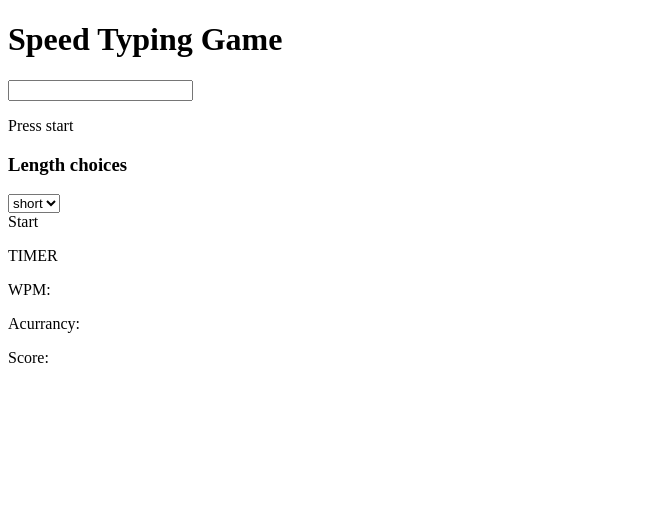
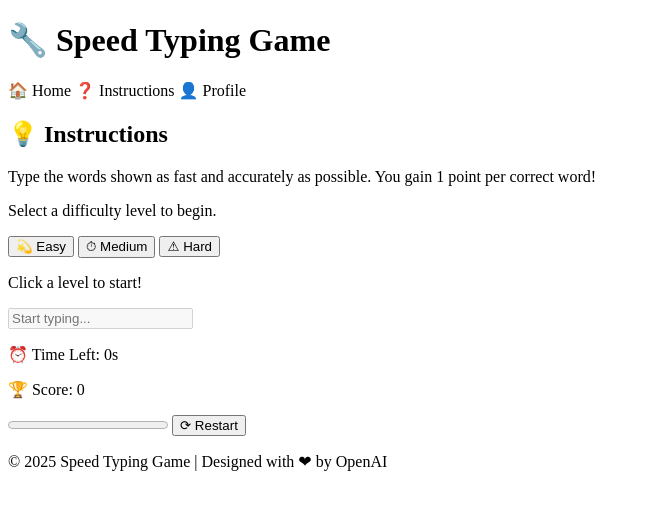
Before and after one commit to chandanapalthiya14/speed-typing-game, a plain HTML site: page index.html in a window 1280 px wide. Shown: the whole page, without its empty margins (0-650 px from the left). Drawn offline with nearby package versions, Linux system fonts and the light colour scheme.

Commit message:
Update index.html

```diff
--- a/index.html
+++ b/index.html
@@ -1,38 +1,52 @@
 <!DOCTYPE html>
 <html lang="en">
 <head>
-    <meta charset="UTF-8">
-    <meta name="viewport" content="width=device-width, initial-scale=1.0">
-    <link rel="stylesheet" href="style.css">
-    <script src="https://code.jquery.com/jquery-3.6.4.min.js"></script>
-    <title>Speed Typing Game</title>
+  <meta charset="UTF-8" />
+  <meta name="viewport" content="width=device-width, initial-scale=1.0"/>
+  <title>Speed Typing Game</title>
+  <link rel="stylesheet" href="style.css" />
 </head>
 <body>
-    <header><h1>Speed Typing Game</h1></header>
-    <section class="game">
-        <input type="text" id="text-input"></input>
-        <label id="text-displayer" for="text-input" ><p id="target-text">Press start</p></label>
+  <header>
+    <h1>&#128295; Speed Typing Game</h1> <!-- ⚙ -->
+    <nav>
+      <span>&#127968; Home</span> <!-- 🏠 -->
+      <span>&#10067; Instructions</span> <!-- ❓ -->
+      <span>&#128100; Profile</span> <!-- 👤 -->
+    </nav>
+  </header>
 
-        <div class="texts-choices">
-            <h3>Length choices</h3>
-            <select name="choices" id="length-choices">
-                <option value="short">short</option>
-                <option value="long">long</option>
-            </select>
-<!--             creates a drop-down menu (<select> element) that allows the user to choose  -->
-<!--              <option> element represents an individual option in the drop-down list. -->
-        </div>
+  <main class="container">
+    <section class="game-intro">
+      <h2>&#128161; Instructions</h2> <!-- 💡 -->
+      <p>Type the words shown as fast and accurately as possible. You gain 1 point per correct word!</p>
+      <p>Select a difficulty level to begin.</p>
+    </section>
 
-        <label id="start-btn" for="text-input" onclick="start()">Start</label>
-        <p class="timer-displayer">TIMER <span id="timer"></span> </p>
+    <div class="level-select">
+      <button class="level-btn" data-time="5">&#128171; Easy</button> <!-- 🐇 -->
+      <button class="level-btn" data-time="3">&#9201; Medium</button> <!-- ⏱ -->
+      <button class="level-btn" data-time="2">&#9888; Hard</button> <!-- ⚠ -->
+    </div>
 
-        <div class="stats-area">
-            <p class="stats">WPM: <span id="wpm-count"></span></p>
-            <p class="stats">Acurrancy: <span id="accurancy-count"></span></p>
-            <p class="stats">Score: <span id="points-count"></span></p>
-        </div>
+    <div class="game-box">
+      <p id="word-display">Click a level to start!</p>
+      <input type="text" id="word-input" placeholder="Start typing..." disabled />
 
-    </section>
-    <script src="index.js"></script>
+      <div class="info">
+        <p>&#9200; Time Left: <span id="time">0</span>s</p> <!-- ⏰ -->
+        <p>&#127942; Score: <span id="score">0</span></p>   <!-- 🏆 -->
+      </div>
+
+      <progress id="progress" value="0" max="100"></progress>
+      <button id="restart-btn">&#10227; Restart</button> <!-- ↻ -->
+    </div>
+  </main>
+
+  <footer>
+    <p>&copy; 2025 Speed Typing Game | Designed with &#10084; by OpenAI</p> <!-- ❤ -->
+  </footer>
+
+  <script src="script.js"></script>
 </body>
 </html>
```
